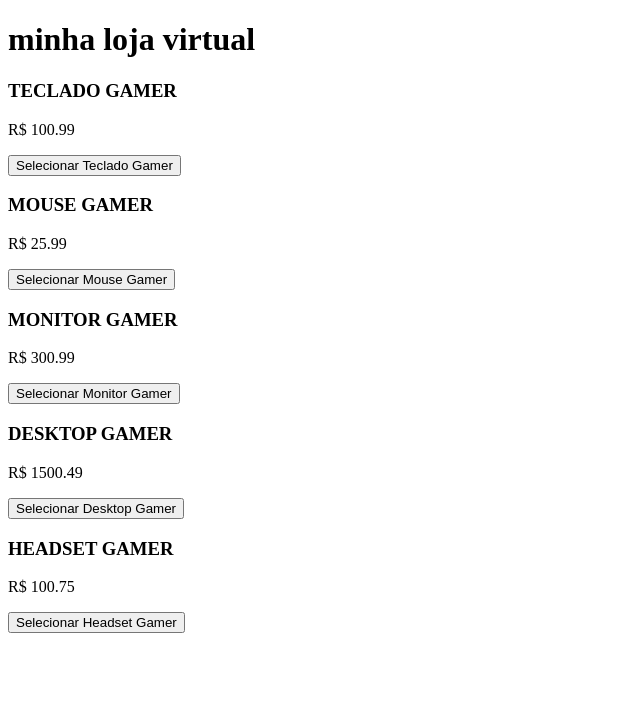
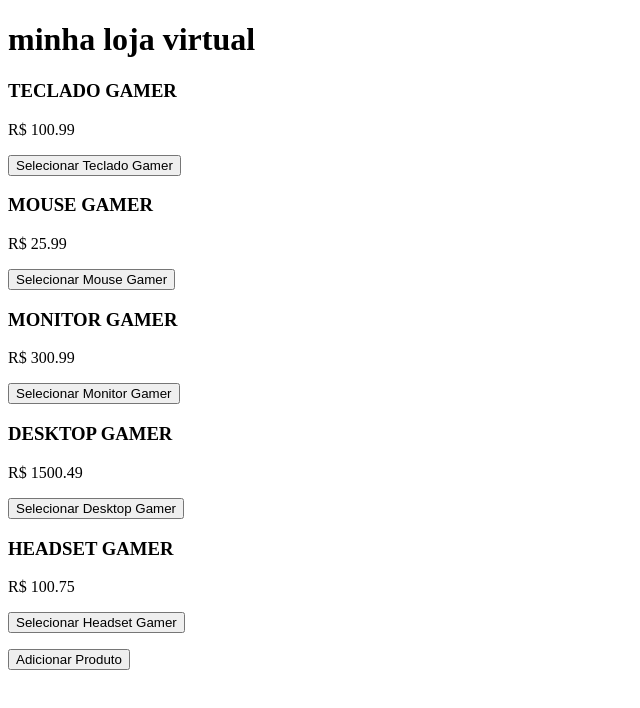
Before and after one commit to gabrielfariasferreira2008-del/e-commerce, an Angular app: page / in a window 1280 px wide. Shown: the top 708 px of the page, without its empty margins (0-640 px from the left). Built offline with nearby package versions, Linux system fonts and the light colour scheme.

Commit message:
feat midificando o arquivo produto(Sony PlayStation5)

```diff
--- a/src/app/features/Produtos/lista-produtos/lista-produtos.html
+++ b/src/app/features/Produtos/lista-produtos/lista-produtos.html
@@ -1,4 +1,4 @@
-@for (item of produtos; track item){
+@for (item of produtos(); track item){
     <app-produto
     [nome]="item.nome"
      [preco]="item.preco"
@@ -7,3 +7,4 @@
     </app-produto>
 
 }
+<p><button (click)="adicionarProduto()">Adicionar Produto</button></p>
--- a/src/app/features/Produtos/lista-produtos/lista-produtos.ts
+++ b/src/app/features/Produtos/lista-produtos/lista-produtos.ts
@@ -1,4 +1,4 @@
-import { Component } from '@angular/core';
+import { Component, signal } from '@angular/core';
 import { Produto } from '../produto/produto';
 @Component({
   selector: 'app-lista-produtos',
@@ -7,14 +7,19 @@ import { Produto } from '../produto/produto';
   styleUrl: './lista-produtos.css',
 })
 export class ListaProdutos {
-produtos = [
+produtos = signal([
     { nome: 'Teclado Gamer', preco: 100.99 },
     { nome: 'Mouse Gamer', preco: 25.99 },
     { nome: 'Monitor Gamer', preco: 300.99 },
     { nome: 'Desktop Gamer', preco: 1500.49 },
     { nome: 'Headset Gamer', preco: 100.75 }
-];
+  ]);
 exibirProduto(nome: string) {
   console.log('Produto selecionado:', nome);
   }
+  adicionarProduto() {
+    this.produtos.update((ListaAtual) => [
+      ...ListaAtual, {nome: 'Sony PlayStation 5', preco: 100.99}
+    ]);
+  }
 }
```
